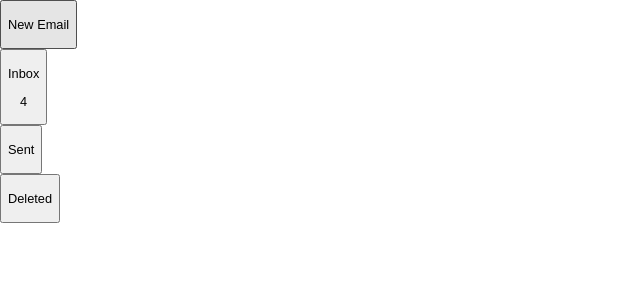
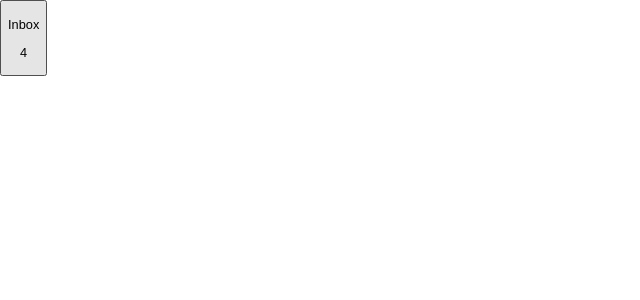
Before and after one commit to iO-Academy/2022-jul-penguin-mail, a React (Create React App) app: page / in a window 1280 px wide. Shown: the top 300 px of the page, without its empty margins (0-640 px from the left). Built offline with nearby package versions, Linux system fonts and the light colour scheme; the HTML template or start-up script is replaced by a standard one.

Commit message:
updated from review

```diff
--- a/src/App.js
+++ b/src/App.js
@@ -1,6 +1,5 @@
 import './App.css';
 import SideBar from './SideBar'
-
 
 function App() {
   return (
--- a/src/DeletedInboxItems.js
+++ /dev/null
@@ -1,9 +0,0 @@
-const DeletedInboxItems = () => {
-    return (
-        <div>
-            <button id="pageButtons" type="button" href="#" class="btn btn-info w-100 text-left">Deleted</button>
-        </div>
-    )
-}
-
-export default DeletedInboxItems
--- a/src/InboxButton.js
+++ b/src/InboxButton.js
@@ -4,9 +4,7 @@ const InboxButton = () => {
             <button id="inboxButtons" type="button" href="#" class="btn btn-info w-100 text-left d-flex flex-row justify-content-between">Inbox
                 <p class="bg-warning font-weight-bold text-dark pl-1 pr-1 rounded">4</p>
             </button>
-
         </div>
     )
 }
-
 export default InboxButton
--- a/src/NewEmailButton.js
+++ /dev/null
@@ -1,9 +0,0 @@
-const NewEmailButton = () => {
-    return (
-        <div>
-            <button id="pageButtons" type="button" href="#" class="btn btn-info w-100 text-left btn-primary:success" >New Email</button>
-        </div>
-    )
-}
-
-export default NewEmailButton
--- a/src/SentInboxButton.js
+++ /dev/null
@@ -1,9 +0,0 @@
-const SentInboxButton = () => {
-    return (
-        <div>
-            <button id="pageButtons" type="button" href="#" class="btn btn-info w-100 text-left">Sent</button>
-        </div>
-    )
-}
-
-export default SentInboxButton
--- a/src/SideBar.css
+++ b/src/SideBar.css
@@ -3,13 +3,16 @@
     padding-top: 15px;
     padding-bottom: 15px;
 }
+
 #pageButtons:focus {
     background-color: #0275d8;
 }
+
 #inboxButtons {
     font-size: 0.8rem;
     padding-top: 15px;
 }
+
 #inboxButtons:focus {
     background-color: #0275d8;
 }
--- a/src/SideBar.js
+++ b/src/SideBar.js
@@ -1,16 +1,10 @@
-import NewEmailButton from './NewEmailButton'
 import InboxButton from './InboxButton'
-import SentInboxButton from './SentInboxButton'
-import DeletedInboxItems from './DeletedInboxItems'
 import './SideBar.css'
 
 const SideBar = () => {
     return (
         <nav class="col-lg-1 col-md-2 col-sm-2 col-xs-6 bg-info position-fixed h-100 p-0">
-            <NewEmailButton />
             <InboxButton />
-            <SentInboxButton />
-            <DeletedInboxItems />
         </nav>
     )
 }
```
